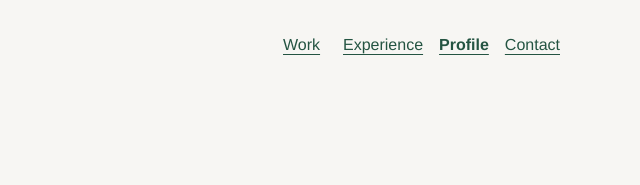
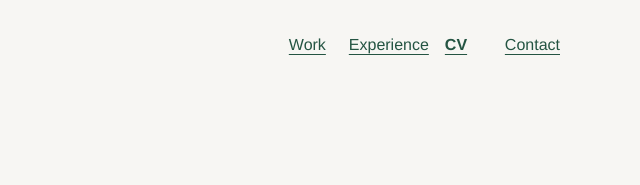
Before and after one commit to donske07/donske07.github.io, a website: page cv/index.html in a window 1280 px wide. Shown: the top 185 px of the page, 640-1280 px from the left. Drawn offline with Linux system fonts and the light colour scheme.

Commit message:
rename CV navigation
Ultraworked with [Sisyphus](https://github.com/code-yeongyu/oh-my-openagent)

Co-authored-by: Sisyphus <clio-agent@sisyphuslabs.ai>

```diff
--- a/cv/index.html
+++ b/cv/index.html
@@ -23,7 +23,7 @@
       <ul class="link-cluster">
         <li><a href="/#work">Work</a></li>
         <li><a href="/#experience">Experience</a></li>
-        <li><a href="/cv/" aria-current="page">Profile</a></li>
+        <li><a href="/cv/" aria-current="page">CV</a></li>
         <li><a href="/#contact">Contact</a></li>
       </ul>
     </nav>
```
